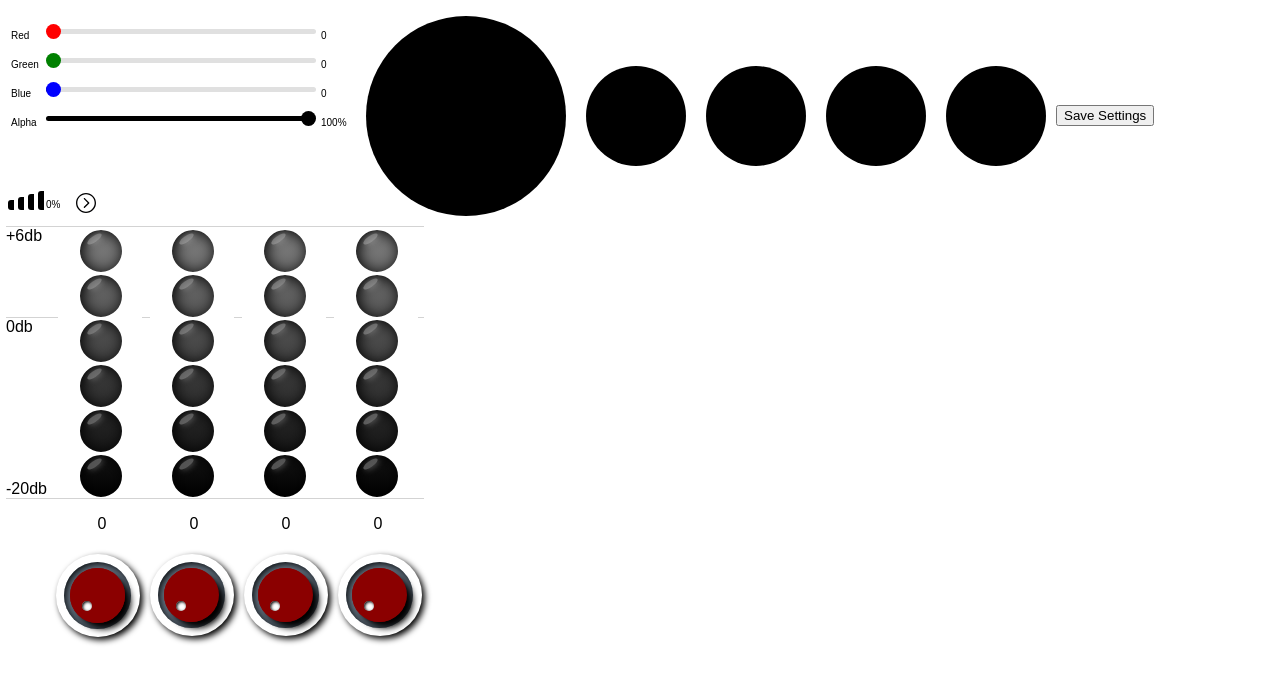
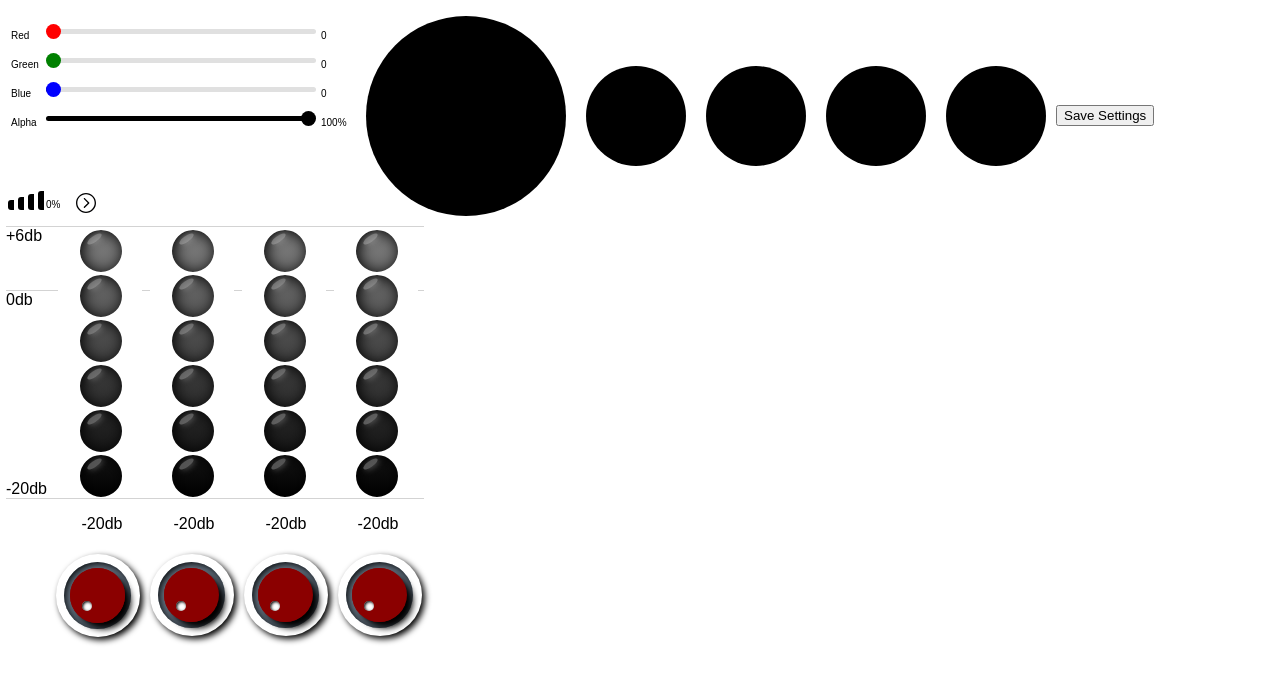
Before and after one commit to rardray/RGBA_SLIDERS, a React (Create React App) app: page / in a window 1280 px wide. Shown: the top 684 px of the page. Built offline with nearby package versions, Linux system fonts and the light colour scheme.

Commit message:
visual changes

```diff
--- a/src/Graphs.js
+++ b/src/Graphs.js
@@ -6,10 +6,10 @@ const Graphs = props => {
     return Math.round(props.height * 0.94444);
   };
   const reduceRed = () => {
-    if (props.height >= 180) {
+    if (props.height >= 207) {
       return Math.round(255 - props.height);
     } else {
-      return 255;
+      return Math.round(255 - props.height * 0.25);
     }
   };
   const style = {
@@ -46,7 +46,10 @@ const Graphs = props => {
         <div className="graphs" style={style} />
       </div>
       <div style={{ textAlign: 'center' }}>
-        <p>{Math.round(props.height * 0.47407407)}</p>
+        <p>
+          {-20 + Math.round(props.height * 0.0962963)}
+          db
+        </p>
       </div>
     </div>
   );
--- a/src/StyleSheets/round-control.css
+++ b/src/StyleSheets/round-control.css
@@ -118,7 +118,7 @@
 
 #parent {
   position: relative;
-  height: 180px;
+  height: 207px;
   width: 92px;
   border: 1px solid lightgrey;
   margin: 0;
@@ -178,7 +178,7 @@
 }
 #top-grid {
   position: relative;
-  height: 90px;
+  height: 63px;
   width: 92px;
   border: 1px solid lightgrey;
   border-bottom: none;
@@ -188,7 +188,7 @@
 }
 
 #grid-label-container {
-  height: 90px;
+  height: 63px;
   width: 50px;
   border-width: 1px;
   position: relative;
@@ -207,7 +207,7 @@
 }
 
 #grid-label-bottom {
-  height: 180px;
+  height: 207px;
   position: relative;
   width: 50px;
   border-width: 1px;
```
